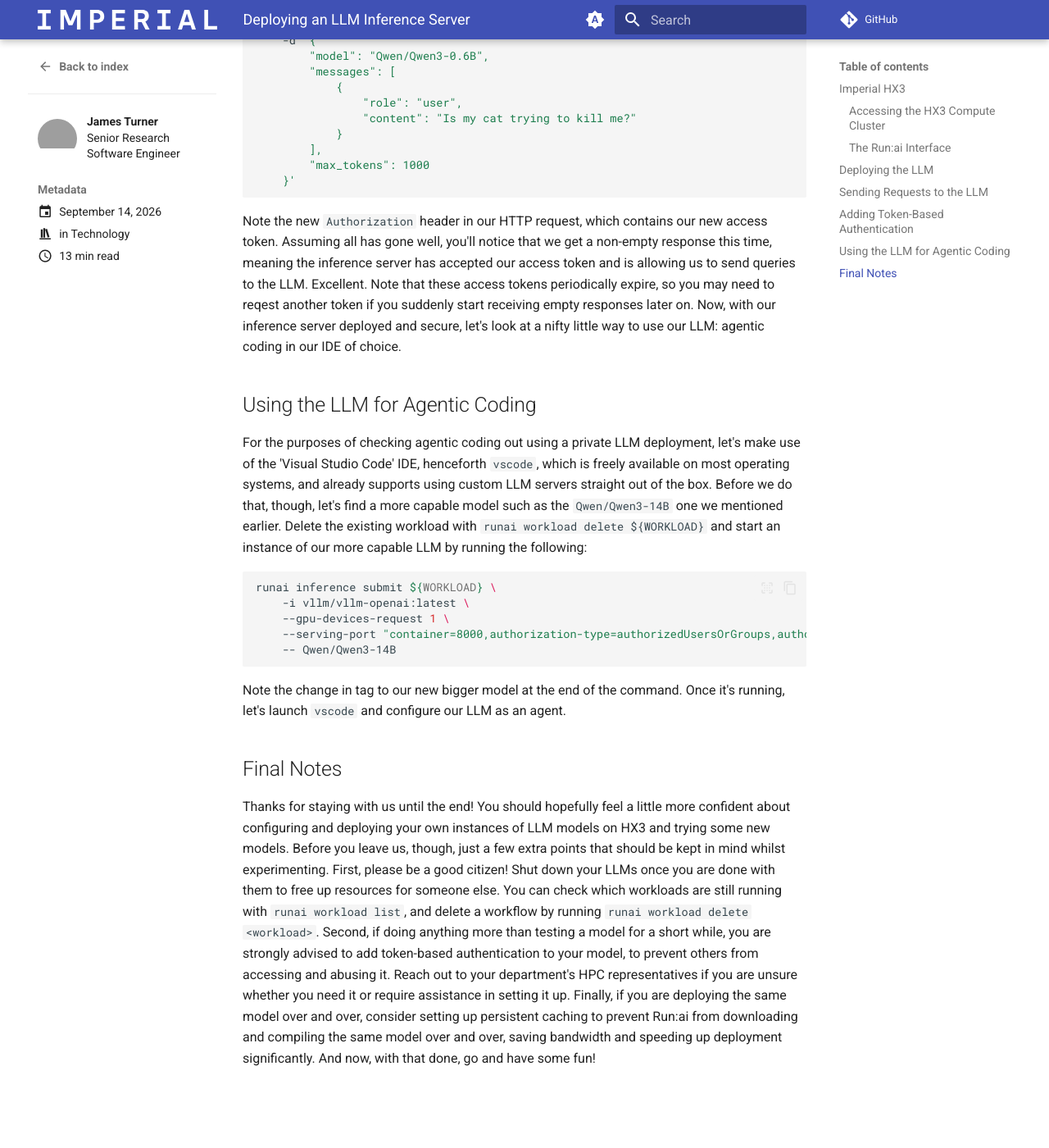
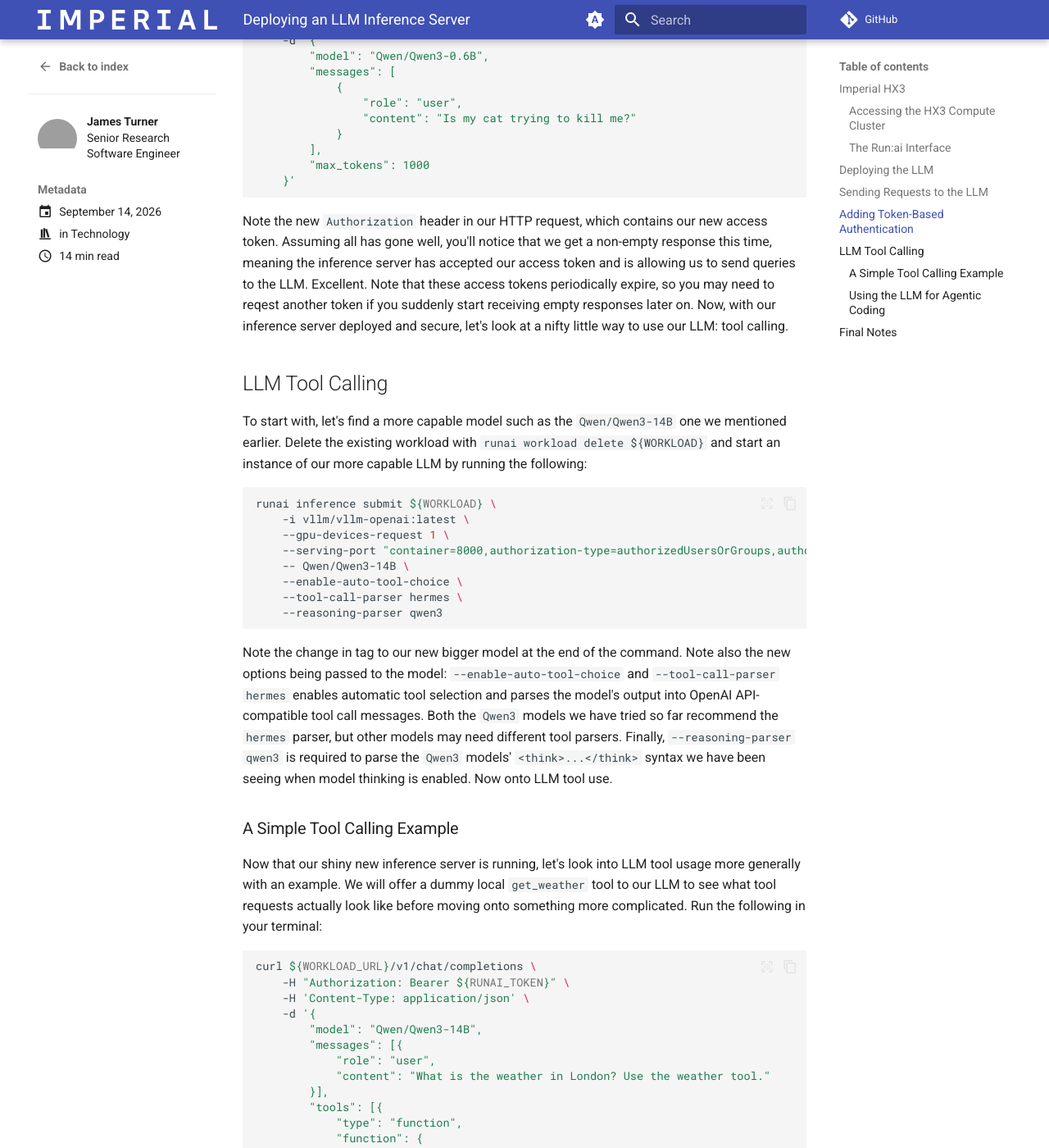
Before and after one commit to ImperialCollegeLondon/RSEBlog, an MkDocs documentation site: the page built from docs/posts/20260914_deploy_llm.md, in a window 1280 px wide and 1400 px high, scrolled down 6915 px. Shown: the whole window at 82% size. Built offline with MkDocs 1.6.1 and Material for MkDocs 9.7.7, drawn with Linux system fonts in a browser that asks for light colours; comment, search, counter and statistics services are not loaded; before the commit the page ends 8243 px from its top, so only the background shows below that; some of the changed text lies outside the part shown; grey boxes are pictures that could not be loaded.

Commit message:
New tool calling section.

````diff
--- a/docs/posts/20260914_deploy_llm.md
+++ b/docs/posts/20260914_deploy_llm.md
@@ -215,21 +215,88 @@
     }'
 ```
 
-Note the new `Authorization` header in our HTTP request, which contains our new access token. Assuming all has gone well, you'll notice that we get a non-empty response this time, meaning the inference server has accepted our access token and is allowing us to send queries to the LLM. Excellent. Note that these access tokens periodically expire, so you may need to reqest another token if you suddenly start receiving empty responses later on. Now, with our inference server deployed and secure, let's look at a nifty little way to use our LLM: agentic coding in our IDE of choice.
+Note the new `Authorization` header in our HTTP request, which contains our new access token. Assuming all has gone well, you'll notice that we get a non-empty response this time, meaning the inference server has accepted our access token and is allowing us to send queries to the LLM. Excellent. Note that these access tokens periodically expire, so you may need to reqest another token if you suddenly start receiving empty responses later on. Now, with our inference server deployed and secure, let's look at a nifty little way to use our LLM: tool calling.
 
-## Using the LLM for Agentic Coding
+## LLM Tool Calling
 
-For the purposes of checking agentic coding out using a private LLM deployment, let's make use of the 'Visual Studio Code' IDE, henceforth `vscode`, which is freely available on most operating systems, and already supports using custom LLM servers straight out of the box. Before we do that, though, let's find a more capable model such as the `Qwen/Qwen3-14B` one we mentioned earlier. Delete the existing workload with `runai workload delete ${WORKLOAD}` and start an instance of our more capable LLM by running the following:
+To start with, let's find a more capable model such as the `Qwen/Qwen3-14B` one we mentioned earlier. Delete the existing workload with `runai workload delete ${WORKLOAD}` and start an instance of our more capable LLM by running the following:
 
 ```bash
 runai inference submit ${WORKLOAD} \
     -i vllm/vllm-openai:latest \
     --gpu-devices-request 1 \
     --serving-port "container=8000,authorization-type=authorizedUsersOrGroups,authorized-users=${RUNAI_USER},protocol=http" \
-    -- Qwen/Qwen3-14B
+    -- Qwen/Qwen3-14B \
+    --enable-auto-tool-choice \
+    --tool-call-parser hermes \
+    --reasoning-parser qwen3
 ```
 
-Note the change in tag to our new bigger model at the end of the command. Once it's running, let's launch `vscode` and configure our LLM as an agent.
+Note the change in tag to our new bigger model at the end of the command. Note also the new options being passed to the model: `--enable-auto-tool-choice` and `--tool-call-parser hermes` enables automatic tool selection and parses the model's output into OpenAI API-compatible tool call messages. Both the `Qwen3` models we have tried so far recommend the `hermes` parser, but other models may need different tool parsers. Finally, `--reasoning-parser qwen3` is required to parse the `Qwen3` models' `<think>...</think>` syntax we have been seeing when model thinking is enabled. Now onto LLM tool use.
+
+### A Simple Tool Calling Example
+
+Now that our shiny new inference server is running, let's look into LLM tool usage more generally with an example. We will offer a dummy local `get_weather` tool to our LLM to see what tool requests actually look like before moving onto something more complicated. Run the following in your terminal:
+
+```bash
+curl ${WORKLOAD_URL}/v1/chat/completions \
+    -H "Authorization: Bearer ${RUNAI_TOKEN}" \
+    -H 'Content-Type: application/json' \
+    -d '{
+        "model": "Qwen/Qwen3-14B",
+        "messages": [{
+            "role": "user",
+            "content": "What is the weather in London? Use the weather tool."
+        }],
+        "tools": [{
+            "type": "function",
+            "function": {
+                "name": "get_weather",
+                "description": "Get the current weather for a city",
+                "parameters": {
+                    "type": "object",
+                    "properties": {
+                        "city": {
+                            "type": "string"
+                        }
+                    },
+                    "required": ["city"]
+                }
+            }
+        }],
+        "tool_choice": "auto"
+    }' | jq
+```
+
+Note that we piped the response into the `jq` JSON parser, for nicely formatted output. Our response should contain something like the following:
+
+```text
+"role": "assistant",
+"content": null,
+"refusal": null,
+"annotations": null,
+"audio": null,
+"function_call": null,
+"tool_calls": [
+  {
+    "id": "chatcmpl-tool-aaefba00c341c8c5",
+    "type": "function",
+    "function": {
+      "name": "get_weather",
+      "arguments": "{\"city\": \"London\"}"
+    }
+  }
+],
+"reasoning": "\nOkay, the user is asking about the weather in London and wants me to use the weather tool. Let me check the available functions. There's a function called get_weather that takes a city parameter. The required parameter is city, which in this case is London. So I need to call get_weather with city set to London. I'll make sure to format the tool call correctly in JSON inside the XML tags.\n"
+```
+
+You'll see in the output that our LLM has correctly determined that it needs to run our dummy `get_weather` tool with a single `city` argument equal to `London`. This dummy tool does nothing, but you might be already imagining some more useful tools we could implement, such as `write_file` or `set_alarm`, which we can give our LLM access to. Now let's see if we can get our model to do agentic coding in an IDE.
+
+### Using the LLM for Agentic Coding
+
+For the purposes of checking agentic coding out using a private LLM deployment, let's make use of the 'Visual Studio Code' IDE, henceforth `vscode`, which is freely available on most operating systems, and already supports using custom LLM servers straight out of the box. Get started by launching `vscode`, and we'll configure our LLM as a coding agent.
+
+TODO: `vscode` agent
 
 ## Final Notes
 
````
